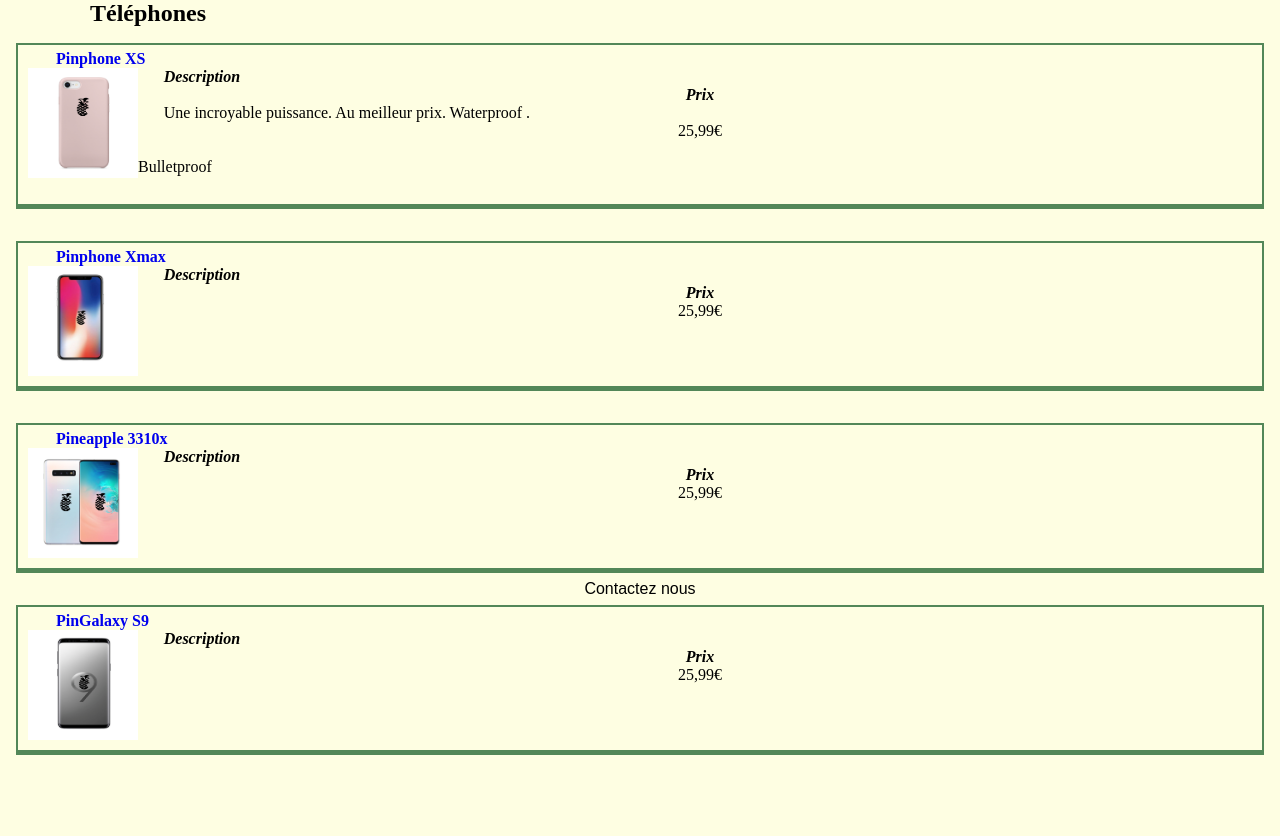
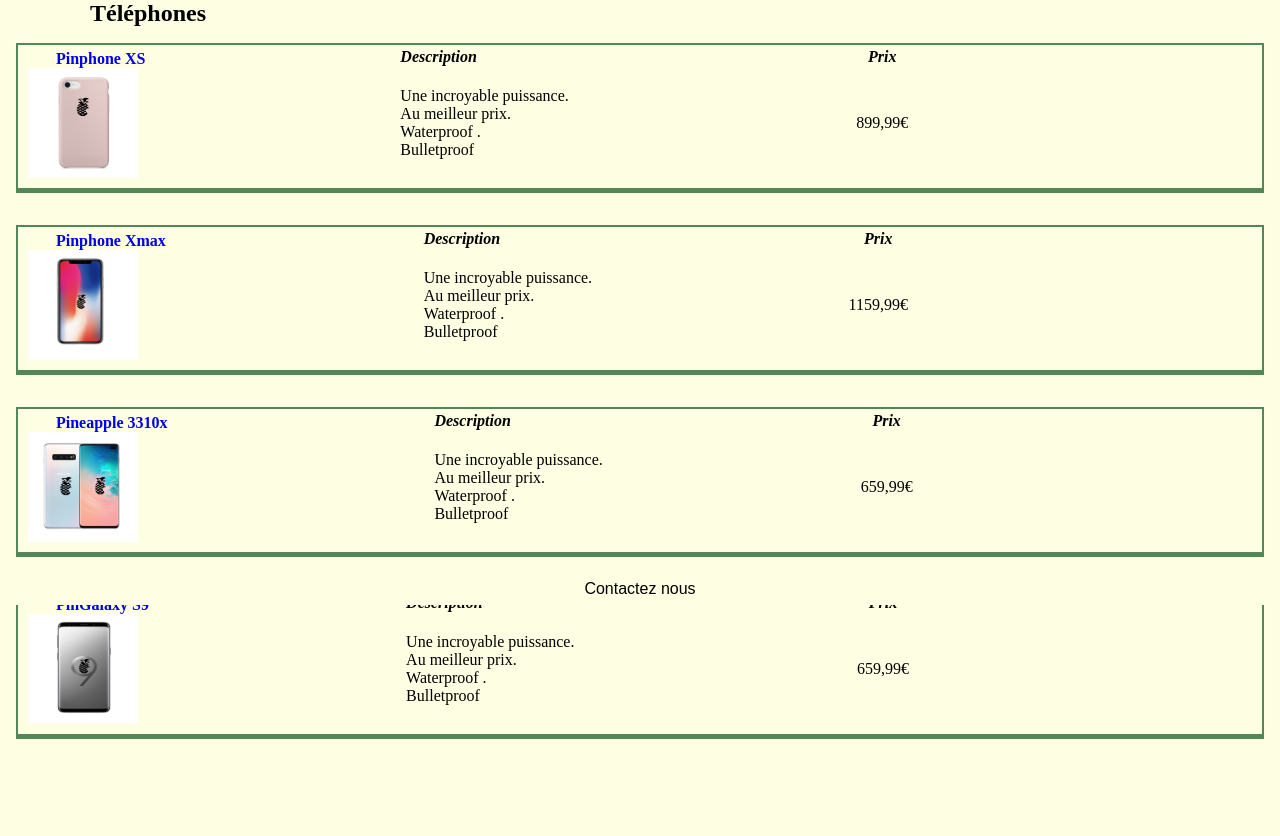
Before and after one commit to perrinesm/ProjectTW, a PHP site: page /tabPhone.php in a window 1280 px wide. Shown: the part 195-1031 px from the top of the page. After the commit the page ends 934 px from the top, so only its background shows below. Run offline with PHP 8.4, Linux system fonts and the light colour scheme.

Commit message:
modif tableau

```diff
--- a/tabPhone.php
+++ b/tabPhone.php
@@ -17,32 +17,83 @@
         <h2 style="margin-left: 90px;">  Téléphones </h2>
 
         <div class = 'product'>
-            <h4 > <a href="telA1.php">  Pinphone XS </a> </h4>
-            <p> <img src="telA1.png" /> </p>
-            <p class="description"> <em><strong>Description </strong> </em><center><em><strong> Prix  </strong> </em></center></p>
-            <p class="description"> Une incroyable puissance. Au meilleur prix. Waterproof . <center>25,99€ </center><br />Bulletproof <br /><br /> </p>
+            <style>
+                table{
+                   border-collapse:collapse;}
 
+            </style>
+            <table width="75%">
+                <thead><tr>
+                    <th align="left"> <h4 > <a href="telA1.php">  Pinphone XS </a> </h4></th>
+                    <th align="left"><p class="description"><em><strong> Description </strong></em></p></th>
+                    <th align="center"><em><strong> Prix  </strong> </em></th>
+                </tr></thead>
+                <tbody><tr>
+                    <td ><p> <img src="telA1.png" /> </p></td>
+                    <td><p class="description"> Une incroyable puissance. <br >Au meilleur prix. <br >Waterproof .<br />Bulletproof</p></td>
+                    <td align="center"><p> 899,99€ </p></td>
+                </tr></tbody>
+            </table>
         </div>
 
         <div class = 'product'>
-            <h4> <a href="telA2.php">  Pinphone Xmax </a> </h4>
-            <p> <img src="telA2.png" /> </p>
-            <p class="description"> <em><strong>Description </strong> </em><center><em><strong> Prix  </strong> </em></center></p>
-            <p><center>25,99€ </center></p>
+            <style>
+                table{
+                   border-collapse:collapse;}
+
+            </style>
+            <table width="75%">
+                <thead><tr>
+                    <th align="left"> <h4> <a href="telA2.php">  Pinphone Xmax </a> </h4></th>
+                    <th align="left"><p class="description"><em><strong> Description </strong></em></p></th>
+                    <th align="center"><em><strong> Prix  </strong> </em></th>
+                </tr></thead>
+                <tbody><tr>
+                    <td ><p> <img src="telA2.png" /> </p></td>
+                    <td><p class="description"> Une incroyable puissance. <br >Au meilleur prix. <br >Waterproof .<br />Bulletproof</p></td>
+                    <td align="center"><p> 1159,99€ </p></td>
+                </tr></tbody>
+            </table>
         </div>
 
         <div class = 'product'>
-            <h4>  <a href="telS1.php">  Pineapple 3310x </a> </h4>
-            <p> <img  src="telS1.png" /> </p>
-            <p class="description"> <em><strong>Description </strong> </em><center><em><strong> Prix  </strong> </em></center></p>
-            <p><center>25,99€ </center></p>
+            <style>
+                table{
+                   border-collapse:collapse;}
+
+            </style>
+            <table width="75%">
+                <thead><tr>
+                    <th align="left"> <h4>  <a href="telS1.php">  Pineapple 3310x </a> </h4></th>
+                    <th align="left"><p class="description"><em><strong> Description </strong></em></p></th>
+                    <th align="center"><em><strong> Prix  </strong> </em></th>
+                </tr></thead>
+                <tbody><tr>
+                    <td ><p> <img src="telS1.png" /> </p></td>
+                    <td><p class="description"> Une incroyable puissance. <br >Au meilleur prix. <br >Waterproof .<br />Bulletproof</p></td>
+                    <td align="center"><p> 659,99€ </p></td>
+                </tr></tbody>
+            </table>
         </div>
 
         <div class = 'product'>
-            <h4> <a href="telS2.php">PinGalaxy S9 </a> </h4>
-            <p> <img src="telS2.png" /> </p>
-            <p class="description"><em><strong> Description </strong> </em><center><em><strong> Prix  </strong> </em></center></p>
-            <p><center>25,99€ </center></p>
+            <style>
+                table{
+                   border-collapse:collapse;}
+
+            </style>
+            <table width="75%">
+                <thead><tr>
+                    <th align="left"> <h4> <a href="telS2.php">PinGalaxy S9 </a> </h4></th>
+                    <th align="left"><p class="description"><em><strong> Description </strong></em></p></th>
+                    <th align="center"><em><strong> Prix  </strong> </em></th>
+                </tr></thead>
+                <tbody><tr>
+                    <td ><p> <img src="telS2.png" /> </p></td>
+                    <td><p class="description"> Une incroyable puissance. <br >Au meilleur prix. <br >Waterproof .<br />Bulletproof</p></td>
+                    <td align="center"><p> 659,99€ </p></td>
+                </tr></tbody>
+            </table>
         </div>
 
     </body>
```
